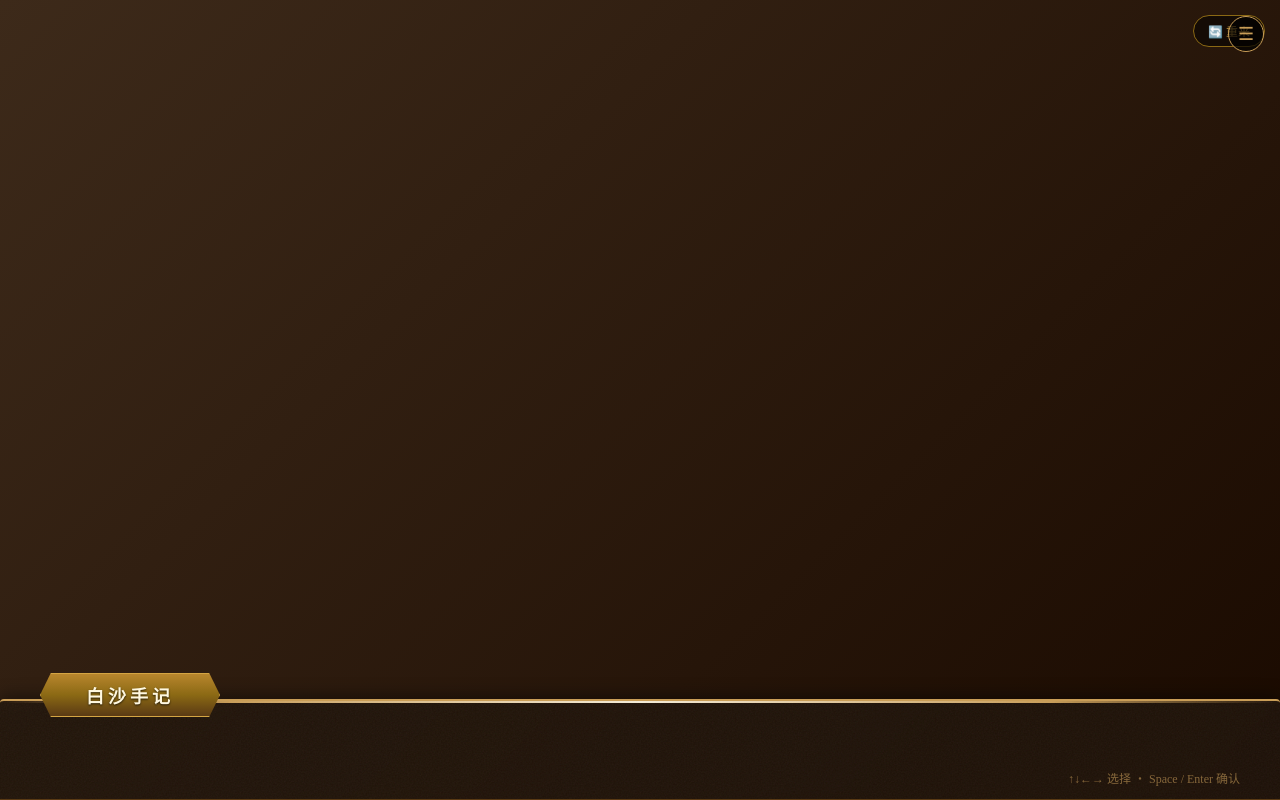
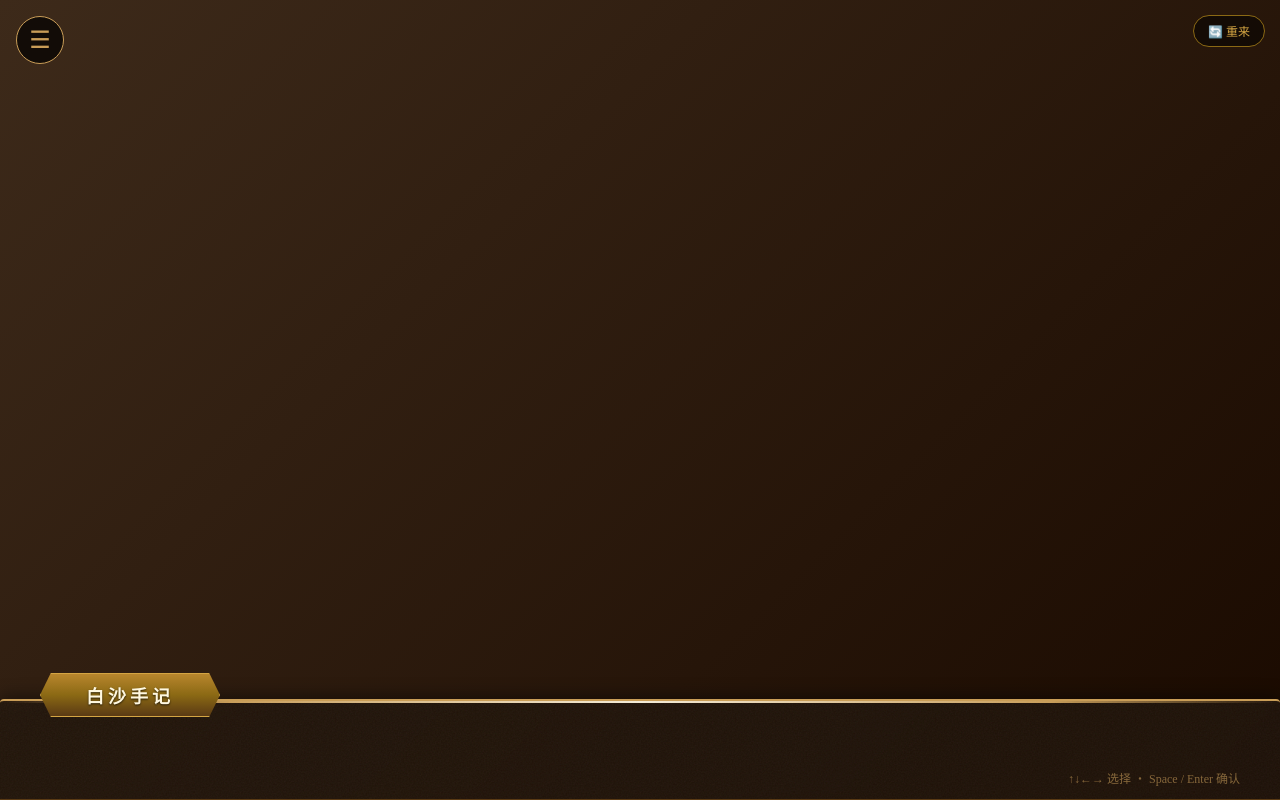
Before and after one commit to womeizhaole233/aiag, a Flask app: template baisha_chenyan/templates/game.html in a window 1280 px wide. Run offline with Flask 3, Linux system fonts and the light colour scheme; the template is opened without the code that fills it, so the values that code supplies are empty.

Commit message:
菜单栏放在左边并修改名字

```diff
--- a/baisha_chenyan/content_overrides.json
+++ b/baisha_chenyan/content_overrides.json
@@ -179,5 +179,8 @@
   },
   "n00023": {
     "bg": "static/images/楔子/ChatGPT Image Jun 21, 2026, 02_35_19 AM.png"
+  },
+  "n00034": {
+    "text": "粟柏年站起身，面朝你，他脸略长，颧骨略高，皮肤偏黑，眼窝微凹，嘴角自然下垂。"
   }
 }
--- a/baisha_chenyan/templates/game.html
+++ b/baisha_chenyan/templates/game.html
@@ -261,15 +261,15 @@ body {
 /* ===== 玩家菜单按钮 ===== */
 .player-menu-btn {
     position: absolute;
-    right: 16px; top: 16px;
+    left: 16px; top: 16px;
     z-index: 30;
     background: rgba(0,0,0,0.7);
     border: 1px solid #c99d57;
     color: #c99d57;
-    width: 36px; height: 36px;
+    width: 48px; height: 48px;
     border-radius: 50%;
     cursor: pointer;
-    font-size: 18px;
+    font-size: 24px;
     display: flex; align-items: center; justify-content: center;
     transition: background 0.2s;
 }
@@ -508,7 +508,7 @@ body {
     <div class="player-panel-overlay" id="playerPanelOverlay">
         <div class="player-panel">
             <div class="player-panel-header">
-                <h3>☰ 白沙沉言</h3>
+                <h3>☰ 白沙尘烟</h3>
                 <button class="player-panel-close" id="playerPanelClose">✕</button>
             </div>
             <div class="player-tabs">
```
